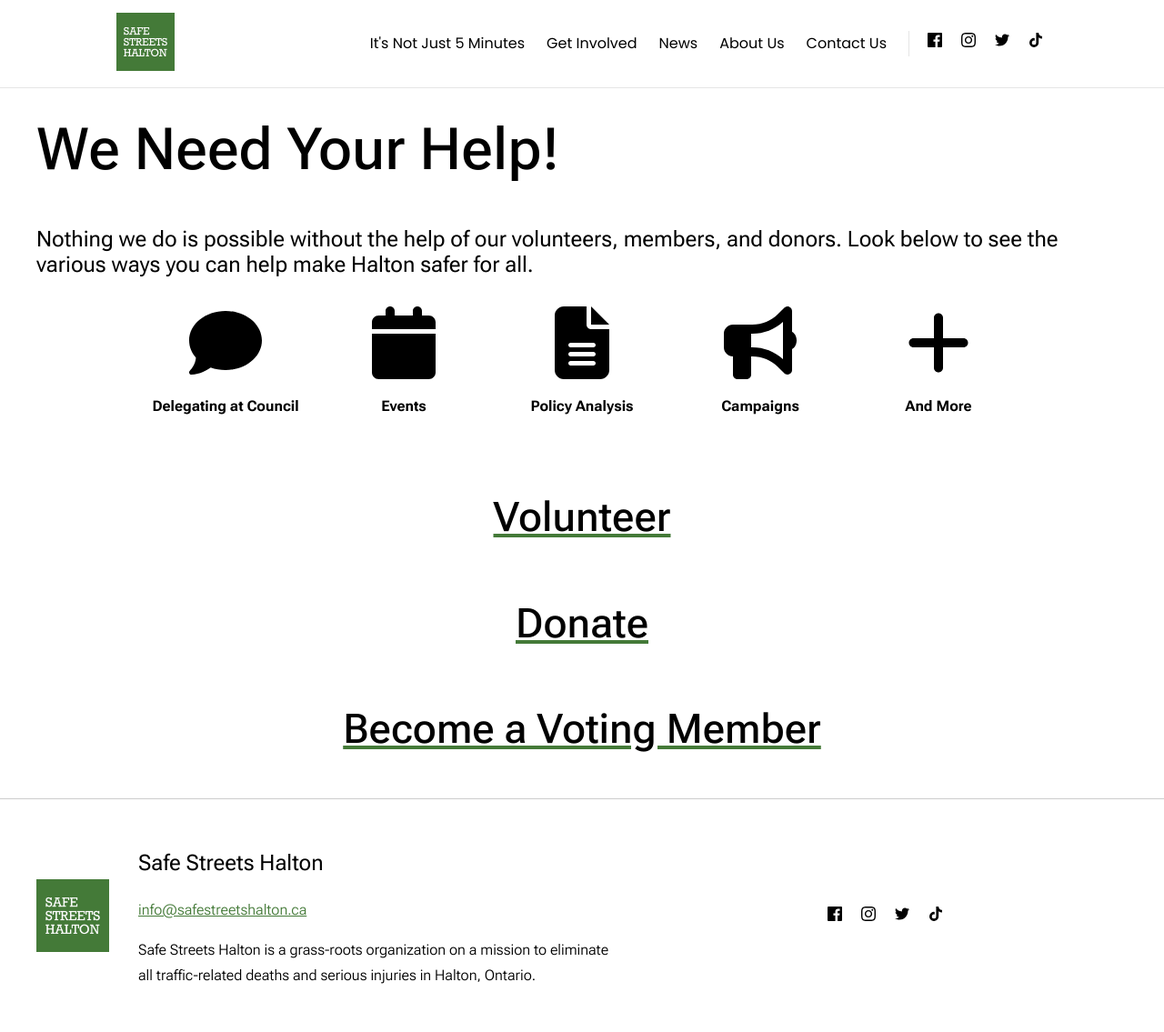
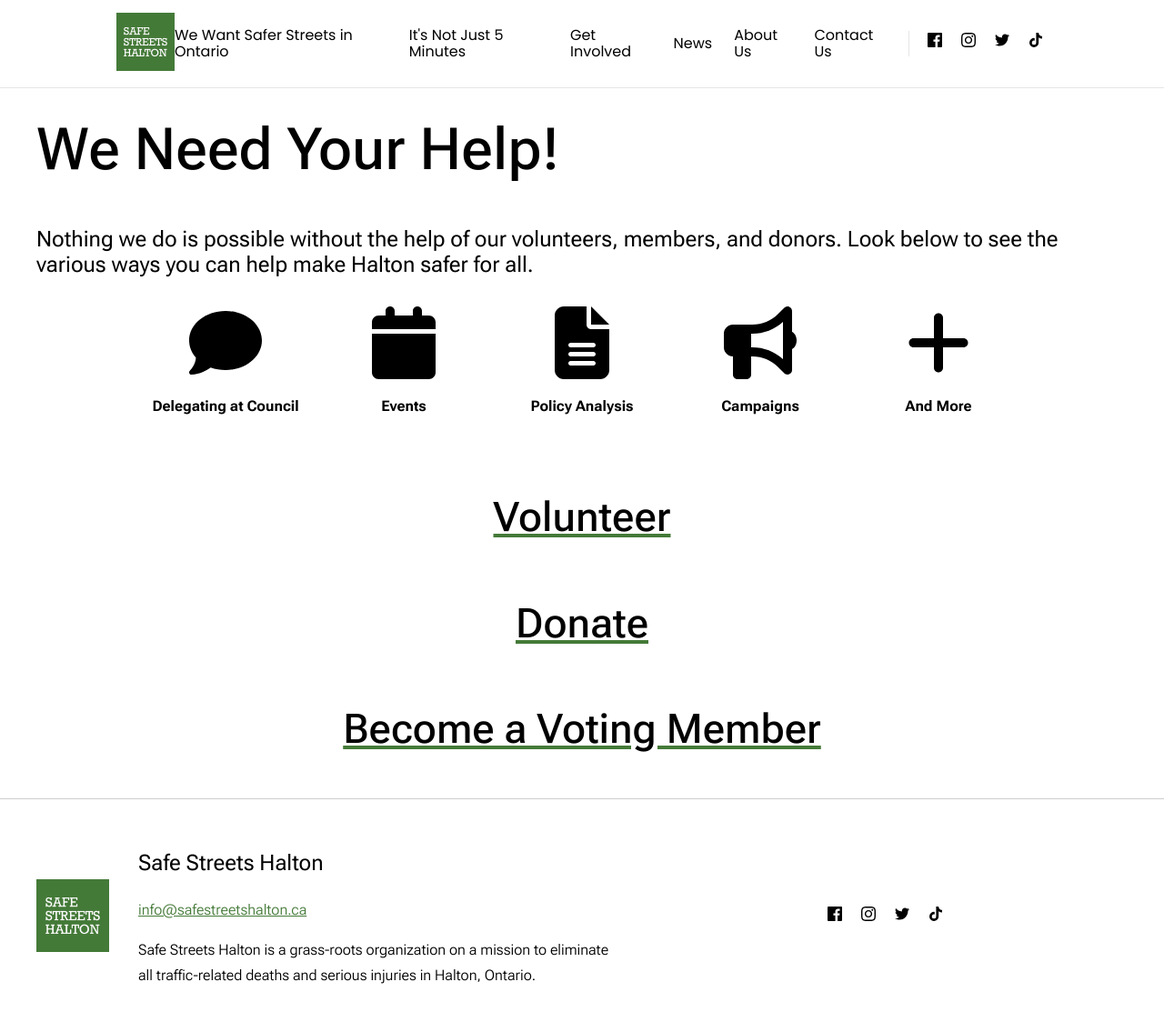
Before and after one commit to Safe-Streets-Halton/safe-streets-halton.github.io, a Jekyll site: the page built from get-involved.html, in a window 1280 px wide. Shown: the whole page at 91% size. Built offline with Jekyll 4.4.1, drawn with Linux system fonts in a browser that asks for light colours.

Commit message:
Updated Config

```diff
--- a/_config.yml
+++ b/_config.yml
@@ -12,6 +12,7 @@ collections:
     title: Uploads
     output: true
 header_pages:
+- "/campaigns/we-want-safer-streets-ontario"
 - "/campaigns/not-five-minutes"
 - "/get-involved"
 - "/news"
```
